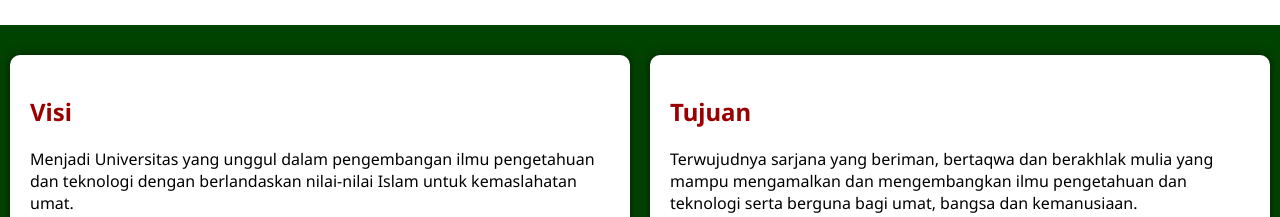
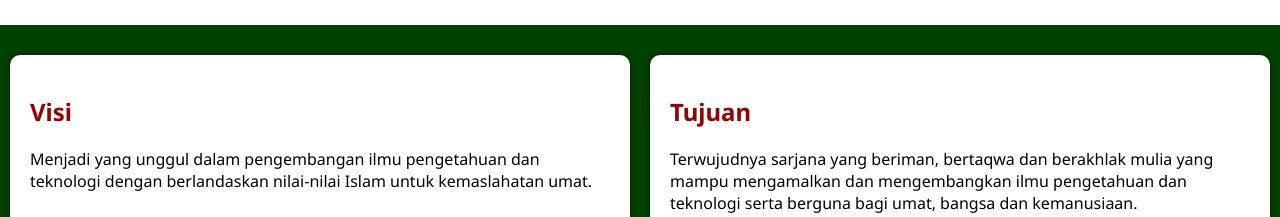
Before and after one commit to farrelpratama/profil-umy, a plain HTML site: page index.html in a window 1280 px wide. Shown: the part 711-928 px from the top of the page. Drawn offline with Linux system fonts and the light colour scheme.

Commit message:
merubah paragraf

```diff
--- a/index.html
+++ b/index.html
@@ -38,9 +38,9 @@
           <div class="visi">
             <h2>Visi</h2>
             <p>
-              Menjadi Universitas yang unggul dalam pengembangan ilmu
-              pengetahuan dan teknologi dengan berlandaskan nilai-nilai Islam
-              untuk kemaslahatan umat.
+              Menjadi yang unggul dalam pengembangan ilmu pengetahuan dan
+              teknologi dengan berlandaskan nilai-nilai Islam untuk kemaslahatan
+              umat.
             </p>
           </div>
           <div class="misi">
```
